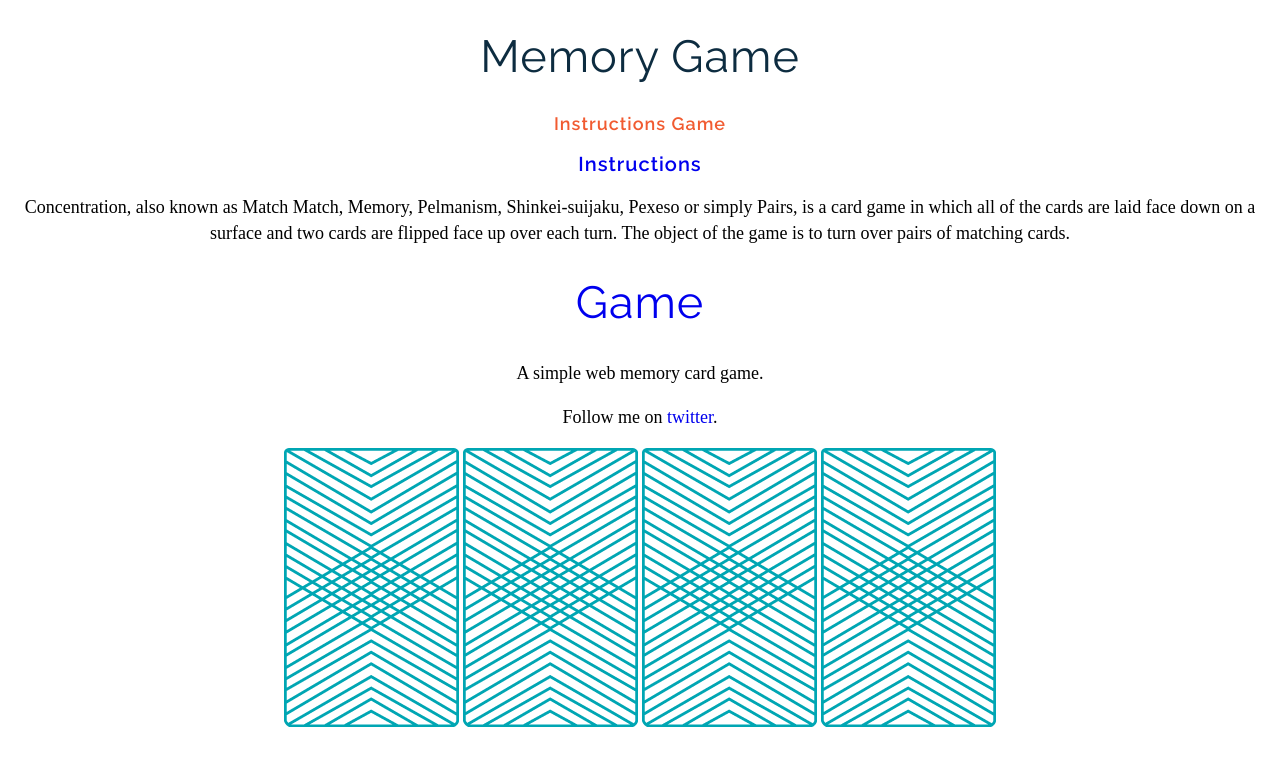
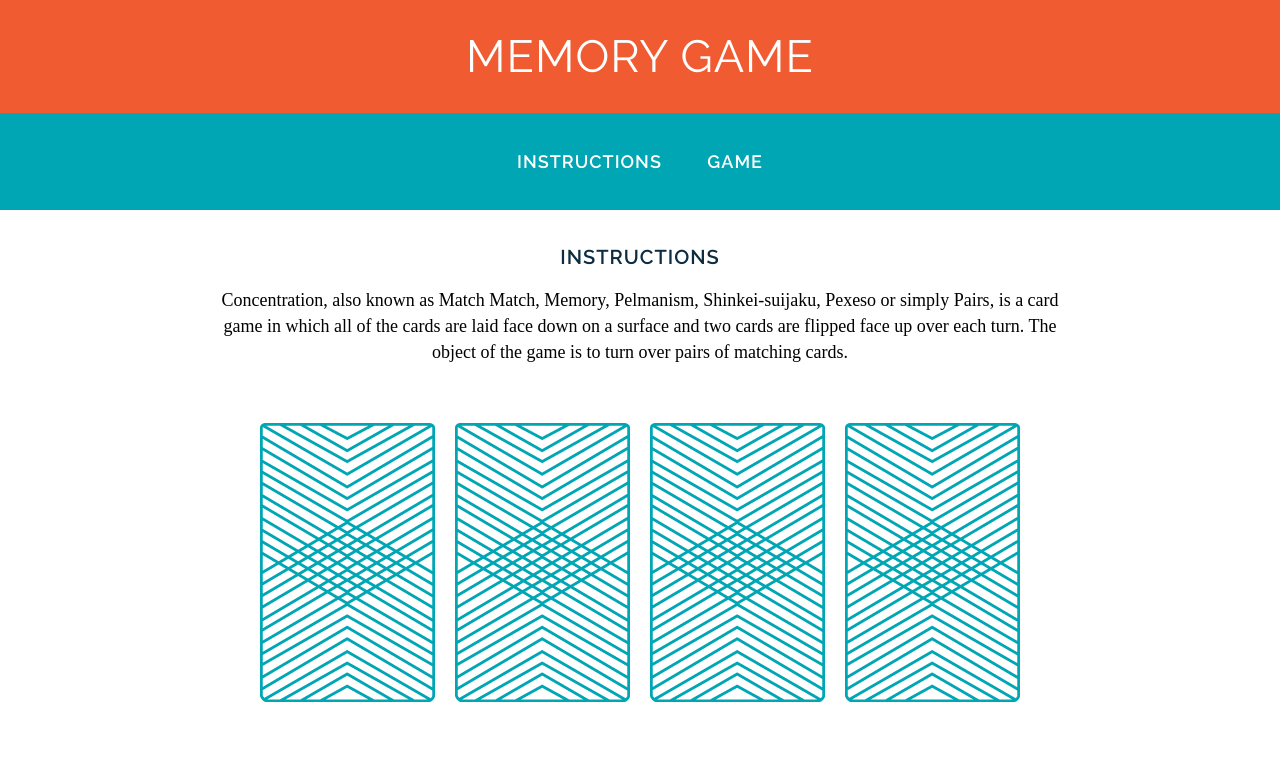
Before and after one commit to dangjustintime/wdi-fundamentals-memorygame, a plain HTML site: page index.html in a window 1280 px wide. Drawn offline with Linux system fonts and the light colour scheme; a web font is replaced by a local one.

Commit message:
added layout to project

```diff
--- a/css/style.css
+++ b/css/style.css
@@ -1,17 +1,26 @@
+main {
+    width: 850px;
+    margin: 35px auto;
+}
+
 body {
     text-align: center;
+    margin: 0;
 }
 
 a {
     text-decoration: none;
+    margin: 0 20px;
+    color: #FFFFFF;
 }
 
 h1 {
     font-family: "Raleway", san-serif;
-    color: #0D2C40;
+    color: #FFFFFF;
     letter-spacing: 1px;
     font-weight: 400;
     font-size: 45px;
+    margin: 0;
 }
 
 h2 {
@@ -35,3 +44,24 @@ p {
     line-height: 26px;
     font-size: 18px;
 }
+
+img {
+    margin: 40px 8px;
+}
+
+header {
+    background-color: #F15B31;
+    color: #FFFFFF;
+    padding: 30px 20px;
+}
+
+nav {
+    background-color: #00A6B3;
+    color: #FFFFFF;
+    padding: 20px 0;
+    margin: 0;
+}
+
+h1, h2, h3 {
+    text-transform: uppercase;
+}
--- a/index.html
+++ b/index.html
@@ -6,23 +6,29 @@
         <title>Memory Card Game</title>
     </head>
     <body>
+        <header>
             <h1>Memory Game</h1>
-        <h3>Instructions Game</h3>
-        <h2><a href="#">Instructions</a></h2>
+        </header>
+        <nav>
+             <h3>
+                <a href="#">Instructions</a>
+                <a href="#">Game</a>
+             </h3>
+        </nav>
+        <main>
+            <h2>Instructions</h2>
             <p>Concentration, also known as Match Match, Memory, Pelmanism,
             Shinkei-suijaku, Pexeso or simply Pairs, is a card game in which all of
             the cards are laid face down on a surface and two cards are flipped face
             up over each turn. The object of the game is to turn over pairs of
             matching cards.
             </p>
-        <h1><a href="#">Game</a></h1>
-        <p>A simple web memory card game.</p>
-        <p>Follow me on <a href="https://twitter.com/dangjustintime">twitter</a>.</p>
             <div>
                 <img src="images/back.png" alt="Queen of Diamonds">
                 <img src="images/back.png" alt="Queen of Hearts">
                 <img src="images/back.png" alt="King of Diamonds">
                 <img src="images/back.png" alt="King of Hearts">
             </div>
+        </main>
     </body>
 </html>
```
Lines whose indentation alone changed are shown as unchanged.
